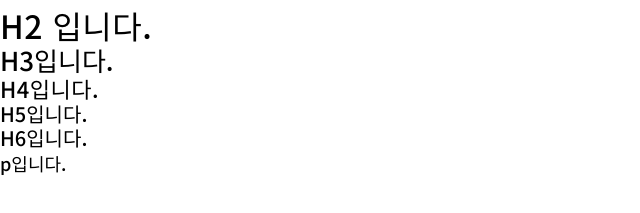
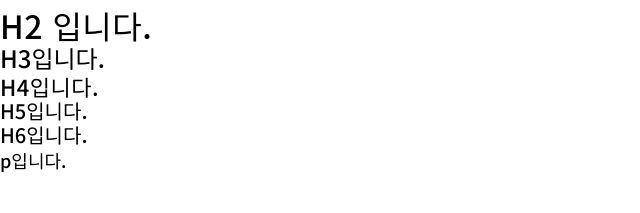
Before and after one commit to gwon-innovation/portfolio, a plain HTML site: page index.html in a window 1280 px wide. Shown: the part 427-640 px from the top of the page, 0-640 px from the left. Drawn offline with Linux system fonts and the light colour scheme.

Commit message:
style: Add font weight, Change font size

```diff
--- a/css/font.css
+++ b/css/font.css
@@ -1,4 +1,4 @@
-@import url("https://fonts.googleapis.com/css2?family=Noto+Sans+KR:wght@300;500;700&display=swap");
+@import url("https://fonts.googleapis.com/css2?family=Noto+Sans+KR:wght@100;300;500;700;900&display=swap");
 
 /*
 폰트 사이즈
@@ -17,7 +17,7 @@ h2 {
   font-family: "Noto Sans KR", sans-serif;
 } /*32px*/
 h3 {
-  font-size: 2.6rem;
+  font-size: 2.4rem;
   letter-spacing: 0px;
   line-height: 1.2;
   font-family: "Noto Sans KR", sans-serif;
```
